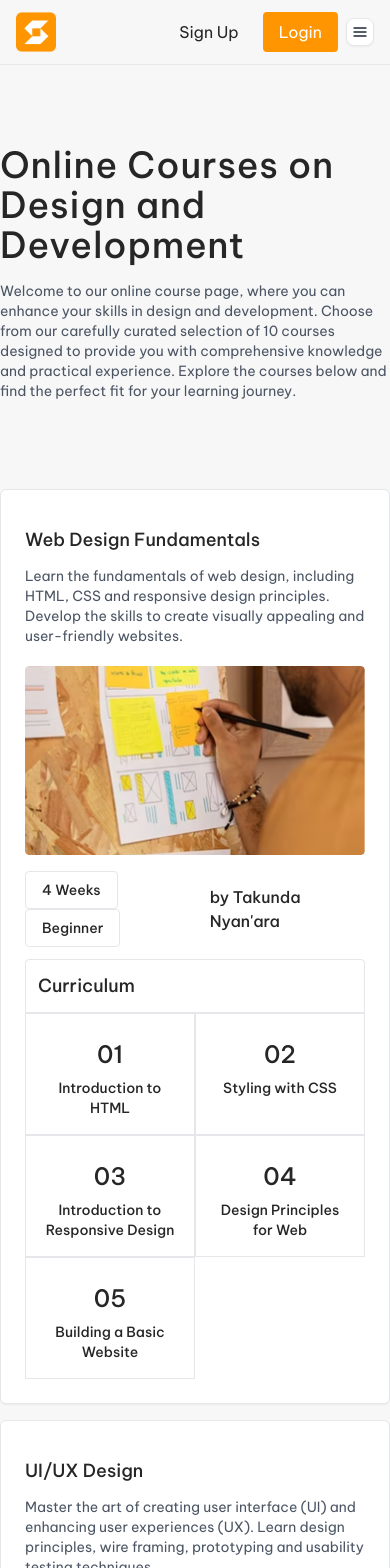
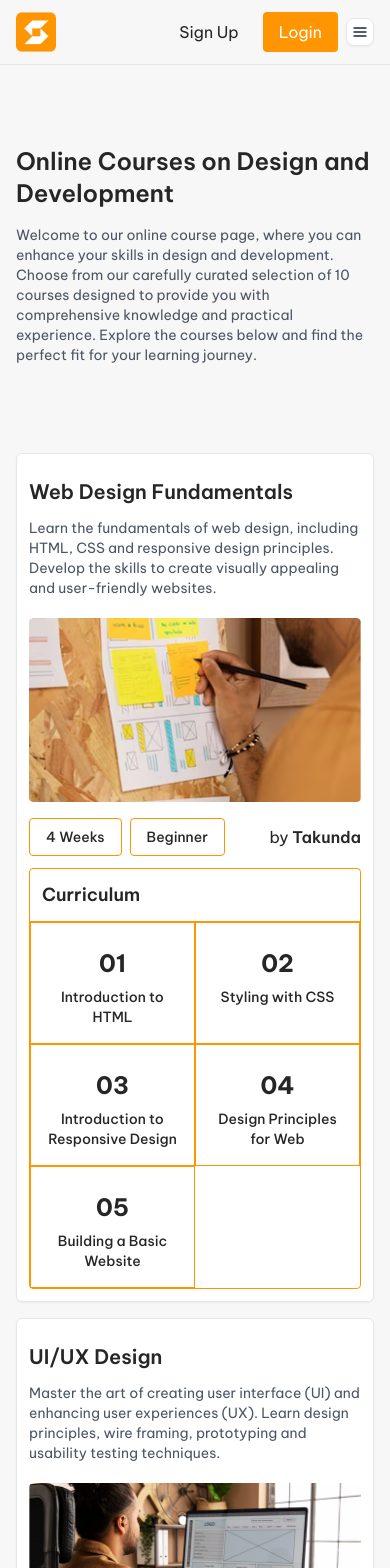
Before and after one commit to NDITAKUNDA/skillbridge, an Angular app: page /courses in a window 390 px wide. Shown: the top 1568 px of the page. Built offline with nearby package versions, Linux system fonts and the light colour scheme.

Commit message:
feat: courses page now responsive

```diff
--- a/src/app/pages/courses/courses.component.html
+++ b/src/app/pages/courses/courses.component.html
@@ -1,7 +1,7 @@
 <section class="py-20">
-  <div class="max-w-[85rem] h-full mx-auto grid grid-cols-1 md:grid-cols-2 gap-x-4">
+  <div class="max-w-[85rem] mx-auto px-4 grid grid-cols-1 md:grid-cols-2 gap-x-4">
     <div>
-      <h2 class="font-medium text-4xl tracking-wide">
+      <h2 class="font-semibold text-2xl md:text-4xl">
         Online Courses on Design and Development
       </h2>
     </div>
@@ -17,10 +17,10 @@
 
 <!-- Our Courses -->
 <section class="py-2">
-  <div class="max-w-[85rem] h-full mx-auto">
+  <div class="max-w-[85rem] mx-auto px-4">
     @for (course of courses; track $index) {
-    <div class="flex flex-col bg-white border shadow-sm hover:shadow-lg rounded-md p-6 mb-4">
-      <h2 class="text-lg my-3 font-medium">
+    <div class="flex flex-col bg-white border shadow-sm hover:shadow-lg rounded-md p-3 md:p-6 mb-4">
+      <h2 class="text-xl my-3 font-semibold">
         {{ course.name }}
       </h2>
       <div class="flex flex-col md:flex-row">
@@ -28,29 +28,37 @@
           {{ course.desc }}
         </p>
       </div>
-      <div class="h-84 grid md:grid-cols-3 gap-x-4 mt-5">
-        <img [src]="course.img_urls[0]" alt="" class="w-full h-full rounded" style="object-fit: fit;">
-        <img [src]="course.img_urls[1]" alt="" class="w-full h-full rounded hidden md:block" style="object-fit: fit;">
-        <img [src]="course.img_urls[2]" alt="" class="w-full h-full rounded hidden md:block" style="object-fit: fit;">
+      <div class="grid md:grid-cols-3 gap-x-4 mt-5">
+        <div class="h-84">
+          <img [src]="course.img_urls[0]" alt="" class="w-full h-full rounded" style="object-fit: cover;">
+        </div>
+        <div class="h-84">
+          <img [src]="course.img_urls[1]" alt="" class="w-full h-full rounded hidden md:block"
+            style="object-fit: cover;">
+        </div>
+        <div class="h-84">
+          <img [src]="course.img_urls[2]" alt="" class="w-full h-full rounded hidden md:block"
+            style="object-fit: cover;">
+        </div>
       </div>
       <div class="mt-4">
         <div class="flex justify-between items-center">
           <div>
-            <button class="border mr-2 h-fit px-4 py-2 text-sm rounded text-sm font-medium">
+            <button class="border border-primary mr-2 h-fit px-4 py-2 text-sm rounded text-sm font-medium">
               {{ course.duration }}
             </button>
-            <button class="border h-fit px-4 py-2 text-sm rounded text-sm font-medium">
+            <button class="border border-primary h-fit px-4 py-2 text-sm rounded text-sm font-medium">
               {{ course.level }}
             </button>
           </div>
-          <p class="font-medium">by {{ course.teacher }}</p>
+          <p>by <span class="font-semibold">{{ course.teacher }}</span></p>
         </div>
-        <div class="rounded mt-3">
-          <h1 class="border-b font-medium text-lg p-3 border rounded-t">Curriculum</h1>
+        <div class="rounded mt-3 border border-primary">
+          <h1 class="font-semibold text-lg p-3 border-b border-primary">Curriculum</h1>
           <div class="grid grid-cols-2 md:grid-cols-5">
             @for (curriculum of course.curriculum; track $index) {
-            <div class="p-4 text-center border">
-              <h1 class="font-medium text-2xl w-full md:w-3/5 mx-auto mt-2">
+            <div class="p-4 text-center border border-1 border-primary" [class.md:border-primary]="$index !== 0">
+              <h1 class="font-bold text-2xl w-full md:w-3/5 mx-auto mt-2">
                 {{ curriculum.name }}
               </h1>
               <p class="font-medium text-sm w-full md:w-3/5 mx-auto mt-2">
--- a/src/app/pages/courses/courses.component.ts
+++ b/src/app/pages/courses/courses.component.ts
@@ -1,8 +1,11 @@
 import { Component } from '@angular/core';
+import { CommonModule } from '@angular/common';
 
 @Component({
   selector: 'app-courses',
-  imports: [],
+  imports: [
+    CommonModule
+  ],
   templateUrl: './courses.component.html',
   styleUrl: './courses.component.css'
 })
@@ -11,7 +14,7 @@ export class CoursesComponent {
     {
       "name": "Web Design Fundamentals",
       "desc": "Learn the fundamentals of web design, including HTML, CSS and responsive design principles. Develop the skills to create visually appealing and user-friendly websites.",
-      "teacher": "Takunda Nyan'ara",
+      "teacher": "Takunda",
       "duration": "4 Weeks",
       "level": "Beginner",
       "img_urls": ["courses/web_design.png", "courses/web_design_2.png", "courses/web_design_3.png"],
@@ -41,7 +44,7 @@ export class CoursesComponent {
     {
       "name": "UI/UX Design",
       "desc": "Master the art of creating user interface (UI) and enhancing user experiences (UX). Learn design principles, wire framing, prototyping and usability testing techniques.",
-      "teacher": "Love Quinn",
+      "teacher": "Love",
       "duration": "6 Weeks",
       "level": "Intermediate",
       "img_urls": ["courses/ui_ux_design.png", "courses/ui_ux_design_2.png", "courses/ui_ux_design_3.png"],
@@ -101,7 +104,7 @@ export class CoursesComponent {
     {
       "name": "Graphic Design for Beginners",
       "desc": "Discover the fundamentals of graphic design, including typography, color theory, layout design and image manipulation techniques. Create visually stunning designs for print and digital media.",
-      "teacher": "Joe Goldberg",
+      "teacher": "Joe",
       "duration": "10 Weeks",
       "level": "Beginner",
       "img_urls": ["courses/graphic_design.png", "courses/graphic_design_2.png", "courses/graphic_design_3.png"],
```
